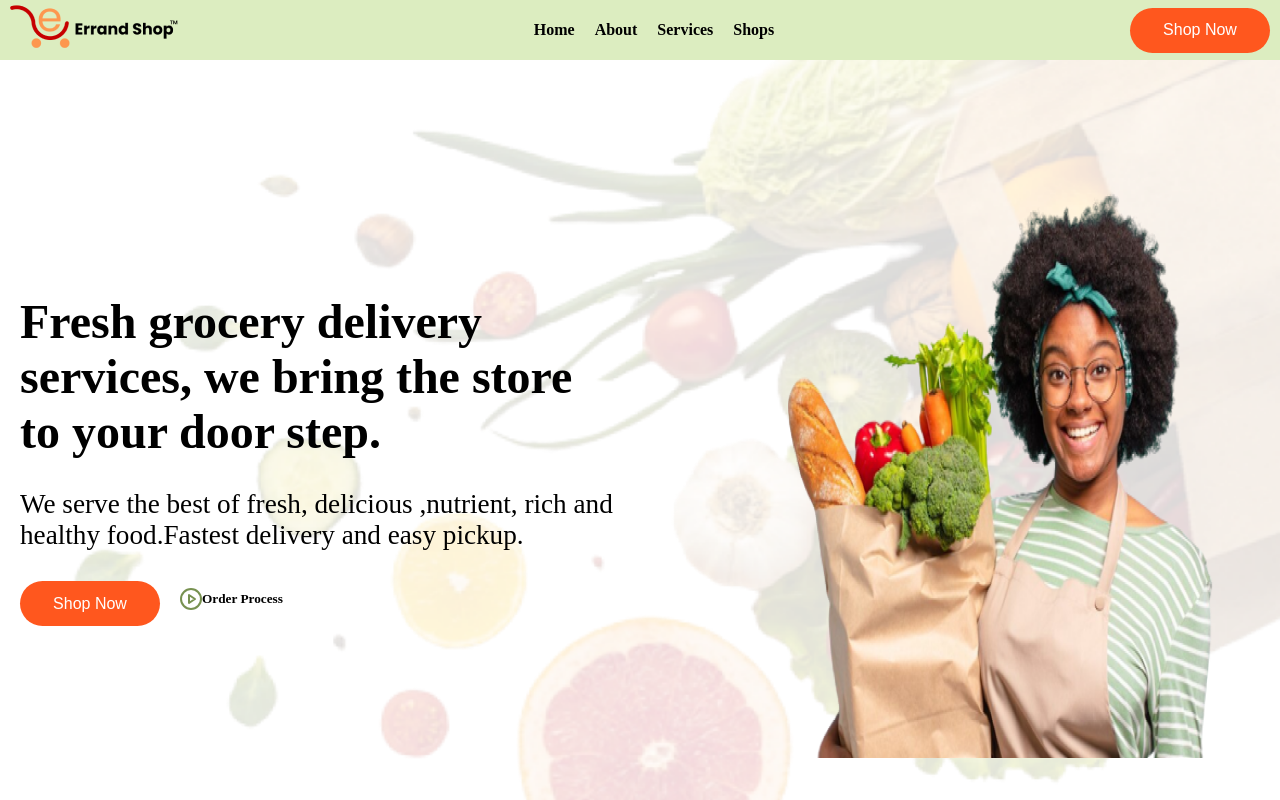
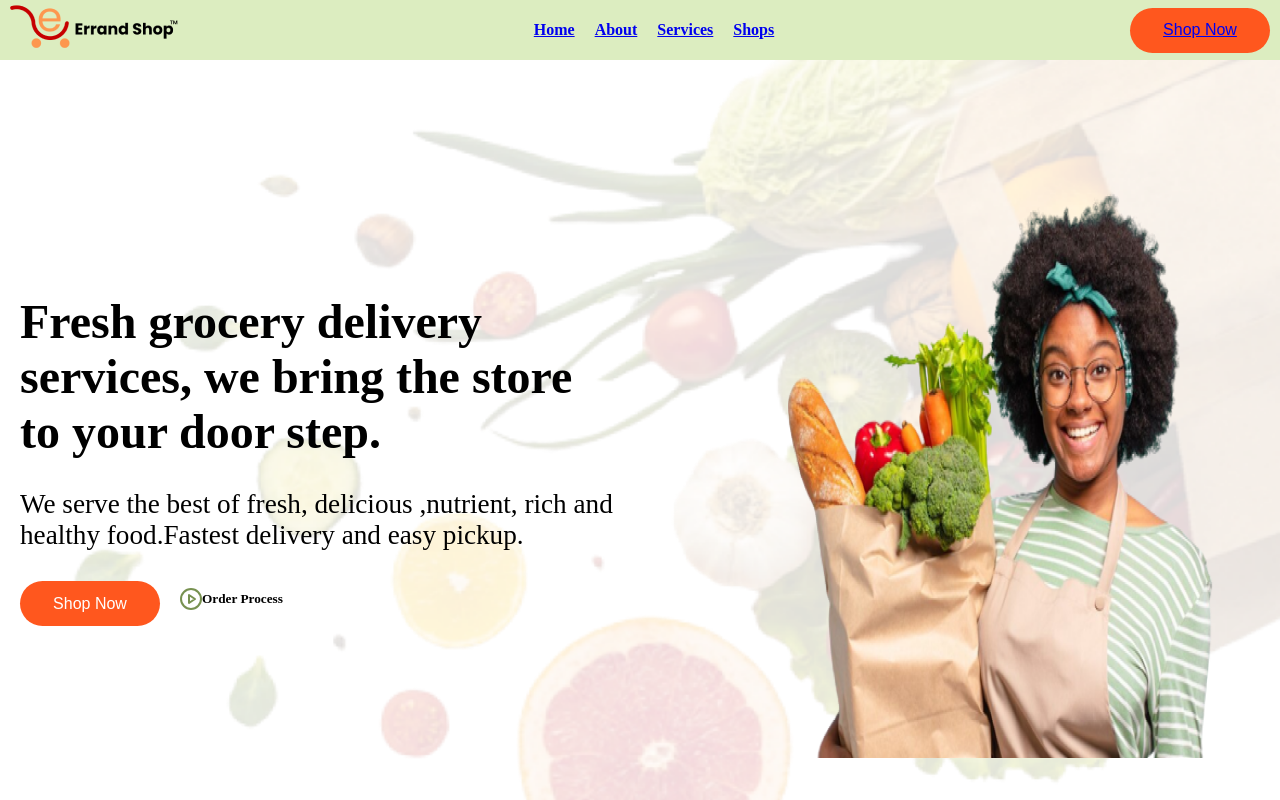
Before and after one commit to emeraldhycient/tutorial, a React (Vite) app: page /shops in a window 1280 px wide. Shown: the top 800 px of the page. Built offline with nearby package versions, Linux system fonts and the light colour scheme.

Commit message:
[add] we worked on routing with react router dom

```diff
--- a/package.json
+++ b/package.json
@@ -10,7 +10,8 @@
   },
   "dependencies": {
     "react": "^18.2.0",
-    "react-dom": "^18.2.0"
+    "react-dom": "^18.2.0",
+    "react-router-dom": "6"
   },
   "devDependencies": {
     "@types/react": "^18.0.15",
--- a/src/App.jsx
+++ b/src/App.jsx
@@ -1,14 +1,15 @@
 import { useState } from "react";
-import reactLogo from "./assets/react.svg";
+import { BrowserRouter, Routes, Route } from "react-router-dom";
 import Errand from "./pages/Errand";
 
 function App() {
-  const [count, setCount] = useState(0);
-
   return (
-    <div>
-      <Errand />
-    </div>
+    <BrowserRouter>
+      <Routes>
+        <Route path="/" element={<Errand />} />
+        <Route path="/shops" element={<Errand />} />
+      </Routes>
+    </BrowserRouter>
   );
 }
 
--- a/src/components/common/Header.jsx
+++ b/src/components/common/Header.jsx
@@ -8,12 +8,22 @@ function Header() {
         <img src={logo} />
       </div>
       <ul className={styles.list}>
-        <li>Home</li>
-        <li>About</li>
-        <li>Services</li>
-        <li>Shops</li>
+        <li>
+          <a href="/home">Home</a>
+        </li>
+        <li>
+          <a href="/about">About</a>
+        </li>
+        <li>
+          <a href="/services">Services</a>
+        </li>
+        <li>
+          <a href="/shops">Shops</a>
+        </li>
       </ul>
-      <button className={styles.button}>Shop Now</button>
+      <button className={styles.button}>
+        <a href="/shop">Shop Now</a>
+      </button>
     </nav>
   );
 }
```
Also changed, not shown: src/pages/Shop.jsx (added, +7 -0 lines), src/components/shop/Shop.jsx (added), 1 other file (tests, documents, lock files or other folders).
